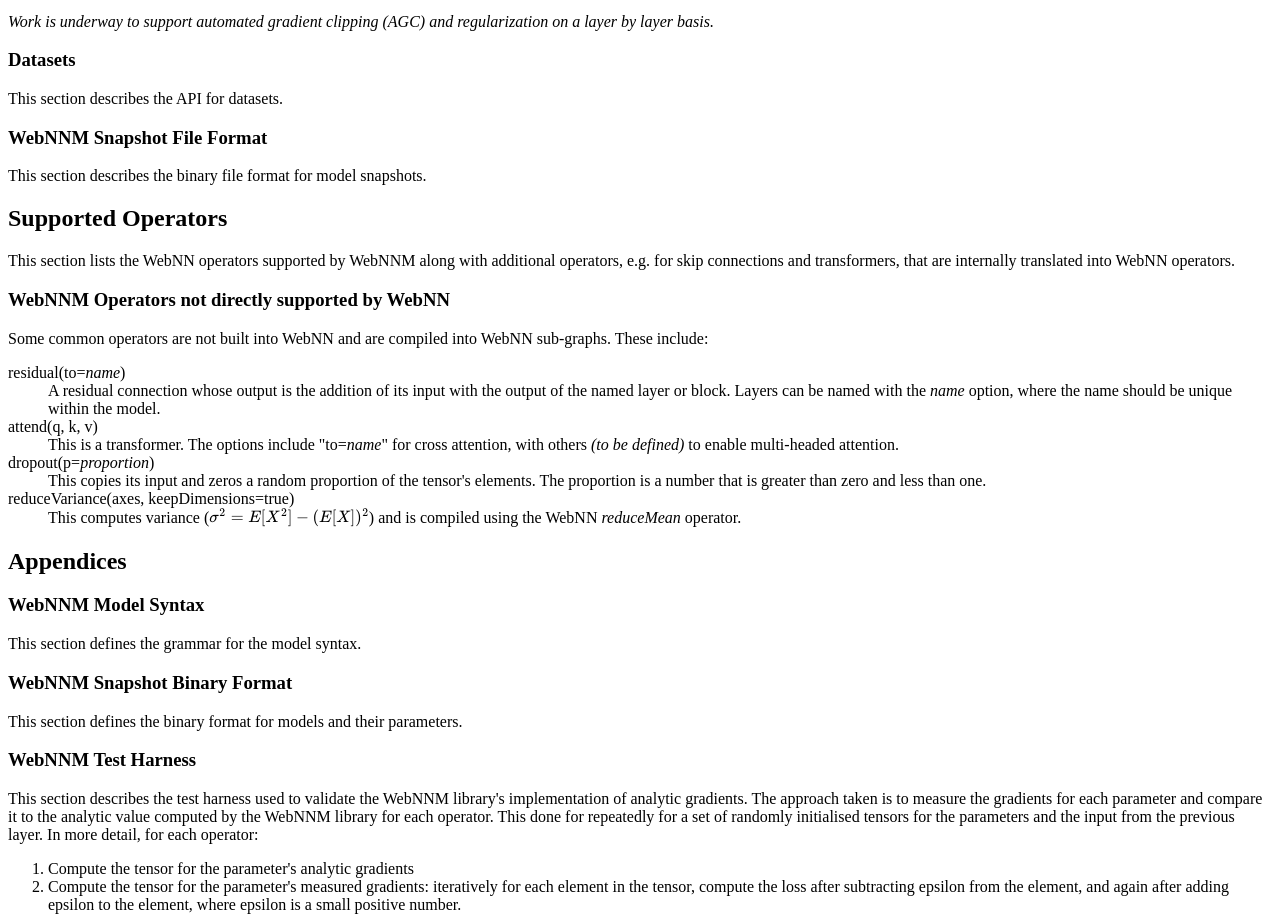
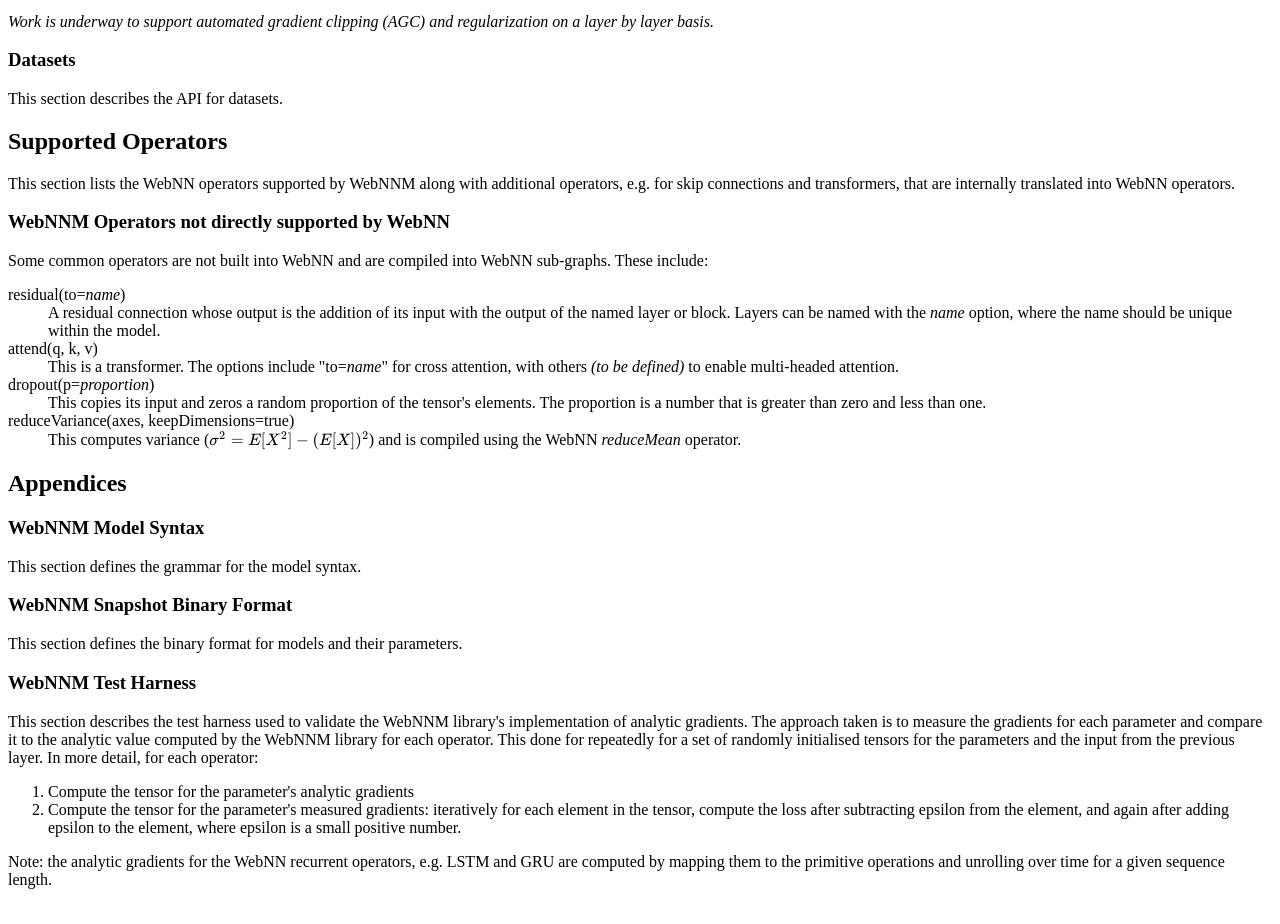
Before and after one commit to w3c/cogai, a website: page WebNNM/index.html in a window 1280 px wide. Shown: the part 7702-8626 px from the top of the page. Drawn offline with nearby package versions, Linux system fonts and the light colour scheme.

```diff
--- a/WebNNM/index.html
+++ b/WebNNM/index.html
@@ -488,10 +488,6 @@ window.addEventListener("load", async () => {
       <h3>Datasets</h3>
       <p>This section describes the API for datasets.</p>
     </section>
-    <section>
-      <h3>WebNNM Snapshot File Format</h3>
-      <p>This section describes the binary file format for model snapshots.</p>
-    </section>
   </section>
   <section>
     <h2>Supported Operators</h2>
```
